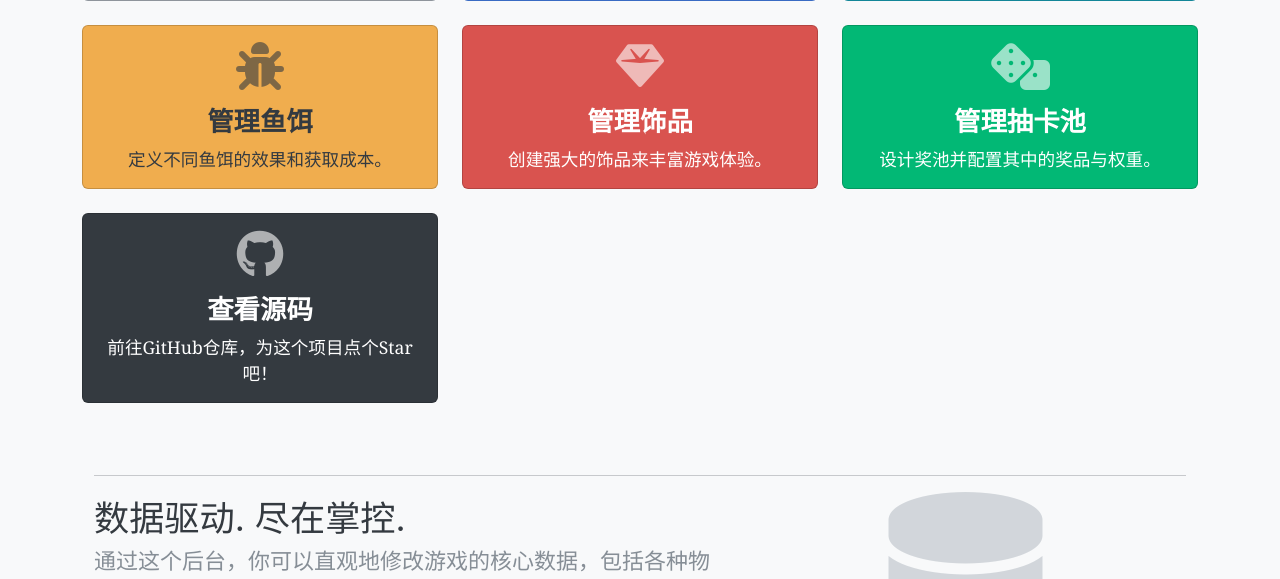
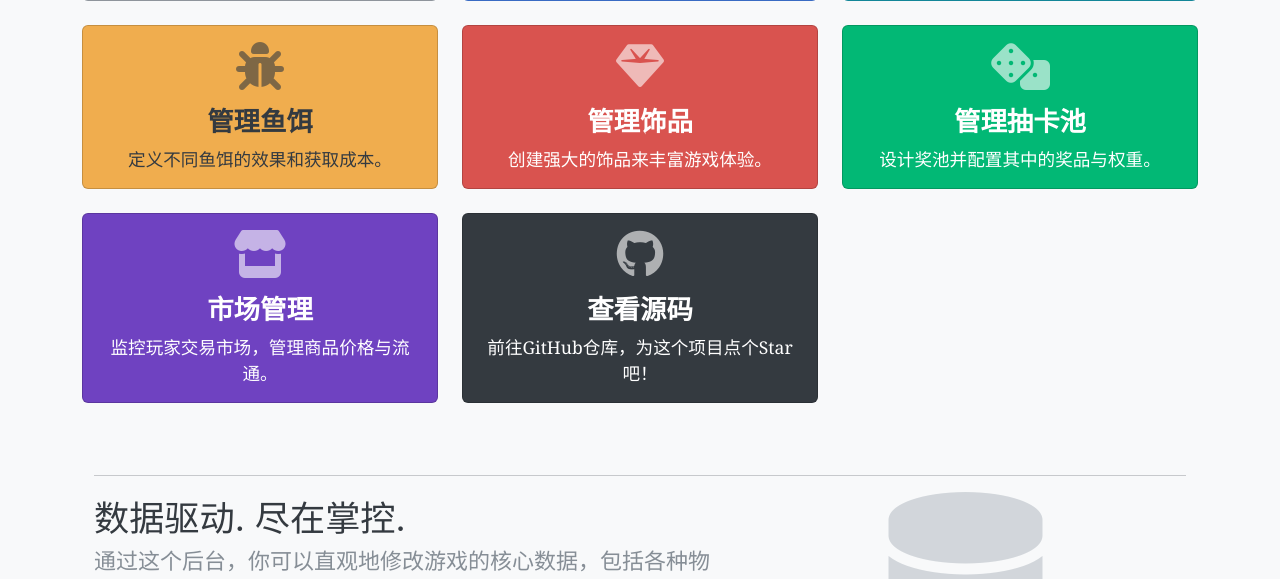
Before and after one commit to xxlemon-io/astrbot_plugin_fishing, a Python web app: template manager/templates/index.html in a window 1280 px wide. Shown: the part 572-1151 px from the top of the page. Run offline with Jinja, Linux system fonts and the light colour scheme; the template is opened without the code that fills it, so the values that code supplies are empty; some libraries are stand-ins or nearby versions.

Commit message:
feat: Add market management card to dashboard

```diff
--- a/manager/templates/index.html
+++ b/manager/templates/index.html
@@ -82,6 +82,18 @@
     </div>
 
     <div class="col-lg-4 col-md-6 mb-4">
+        <a href="{{ url_for('admin_bp.manage_market') }}" class="dashboard-card">
+            <div class="card text-white h-100" style="background-color: #6f42c1;">
+                <div class="card-body text-center">
+                    <i class="fas fa-store d-block mb-3"></i>
+                    <h4 class="card-title">市场管理</h4>
+                    <p class="card-text">监控玩家交易市场，管理商品价格与流通。</p>
+                </div>
+            </div>
+        </a>
+    </div>
+
+    <div class="col-lg-4 col-md-6 mb-4">
         <a href="https://github.com/tinkerbellqwq/astrbot_plugin_fishing" target="_blank" class="dashboard-card">
             <div class="card text-white bg-dark h-100">
                  <div class="card-body text-center">
```
